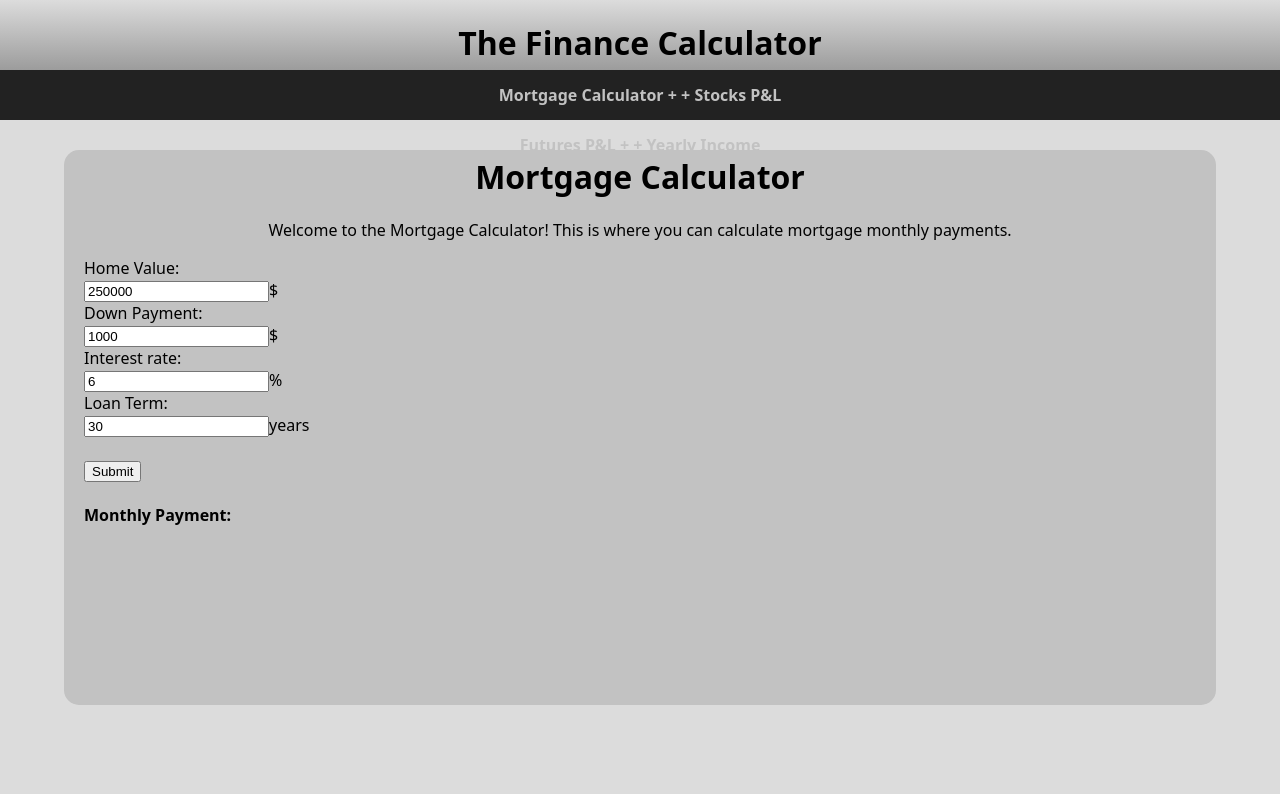
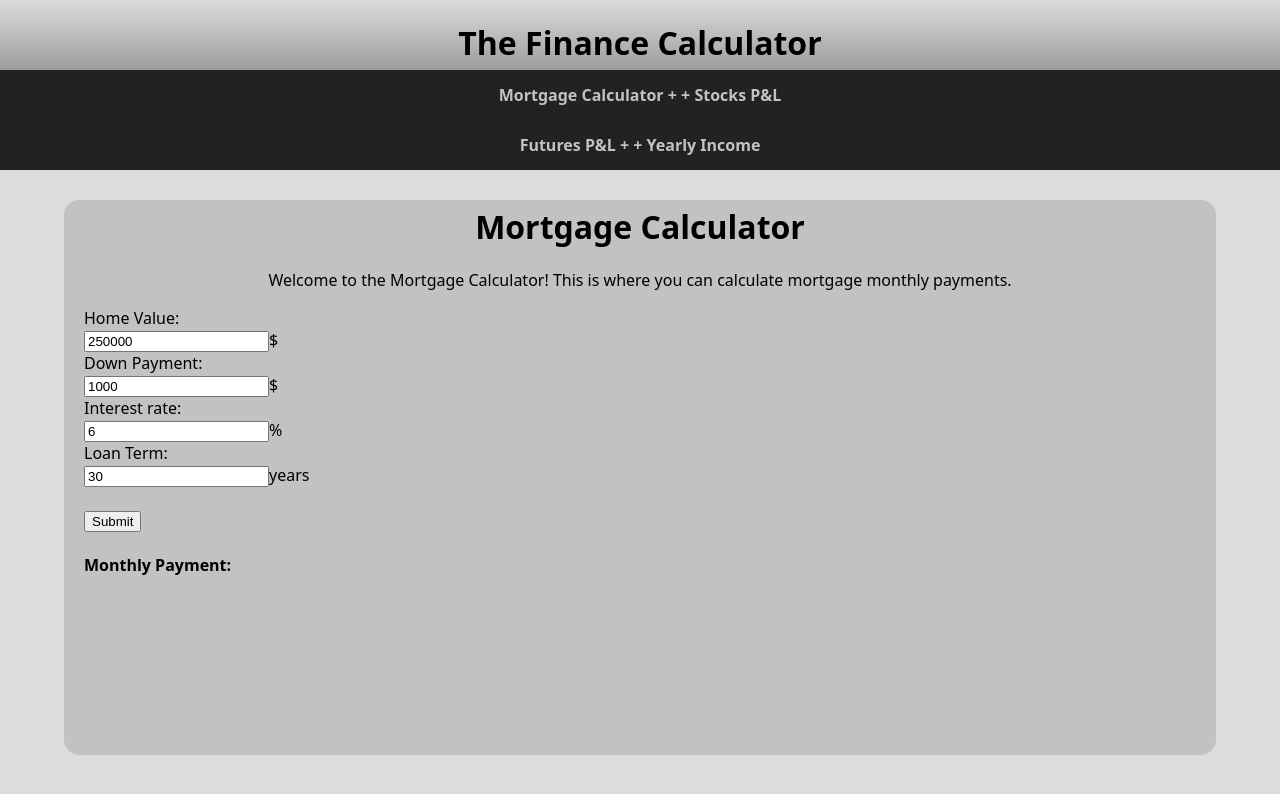
Before and after one commit to ry207/Finance-Calculator, a plain HTML site: page index.html in a window 1280 px wide. Drawn offline with Linux system fonts and the light colour scheme.

Commit message:
Refactor styles for layout and design adjustments

```diff
--- a/styles.css
+++ b/styles.css
@@ -16,7 +16,7 @@ body{
     position: absolute;
     left: 0;
     top: 70px;
-    height: 50px;
+    height: 100px;
     width: 100%;
     background: rgb(34, 34, 34);
     line-height: 50px;
@@ -28,7 +28,7 @@ body{
 }
 .main_section{
     position: absolute;
-    top: 150px;
+    top: 200px;
     width: 90%;
     height: 555px;
     left: 5%;
```
